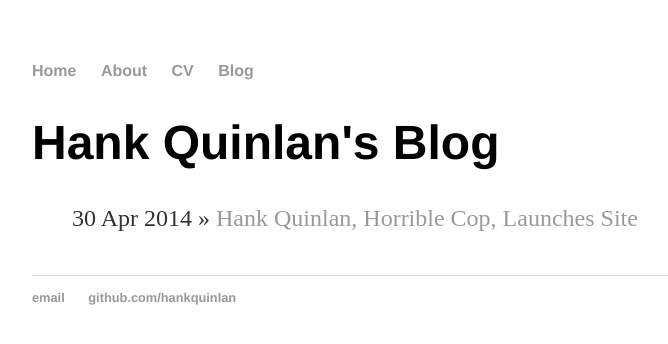
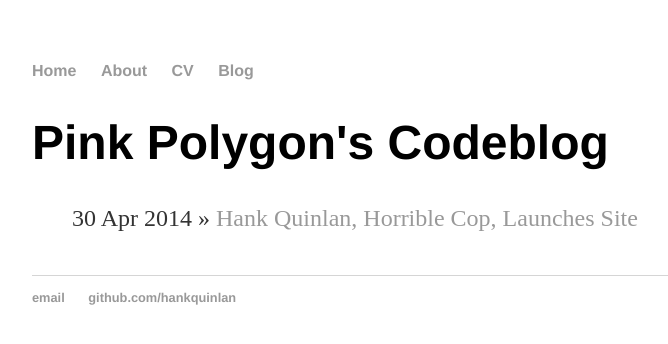
Before and after one commit to xpat/xpat.github.io, a Jekyll site: the page built from blog/index.html, in a window 1280 px wide. Shown: the top 344 px of the page, without its empty margins (160-828 px from the left). Built offline with Jekyll 4.4.1, drawn with Linux system fonts in a browser that asks for light colours.

Commit message:
update index.html

```diff
--- a/blog/index.html
+++ b/blog/index.html
@@ -1,6 +1,6 @@
 ---
 layout: default
-title: Hank Quinlan's Blog
+title: Pink Polygon's Codeblog
 ---
 <h1>{{ page.title }}</h1>
 <ul class="posts">
```
